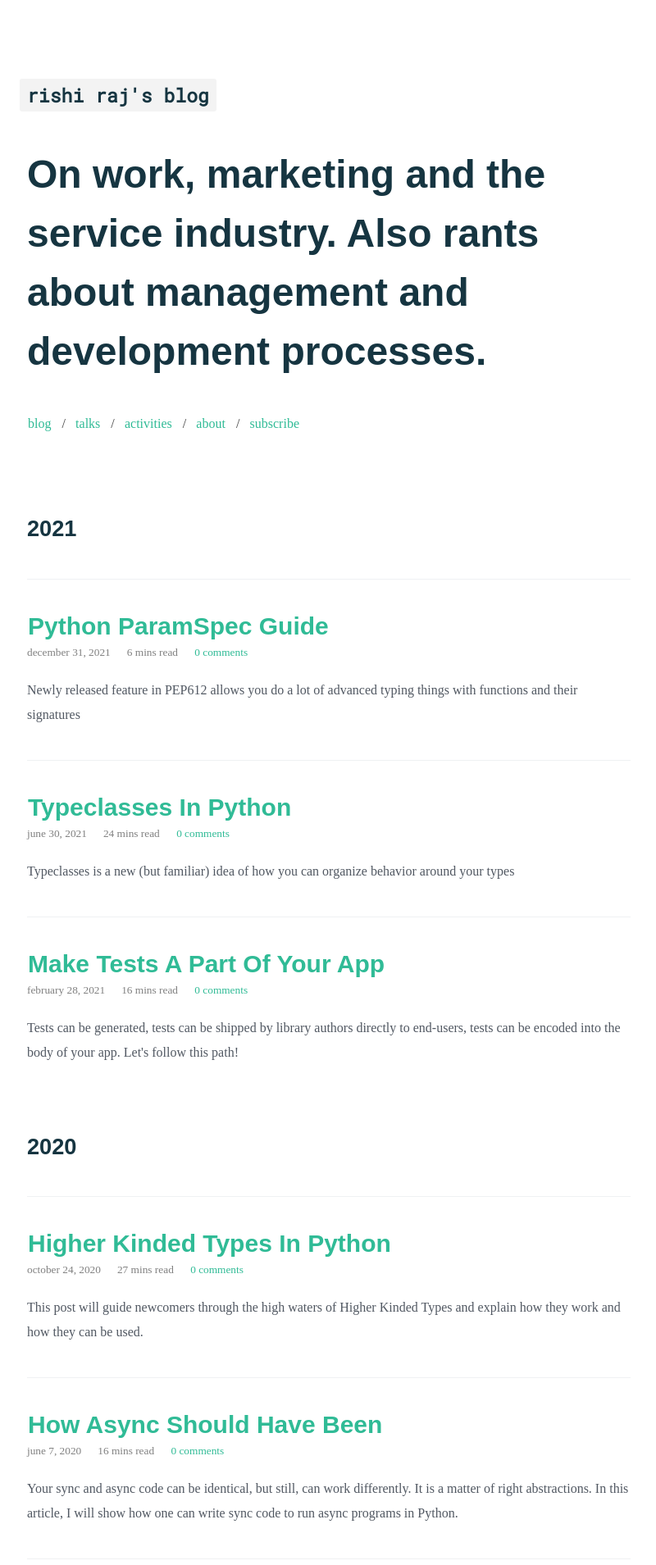
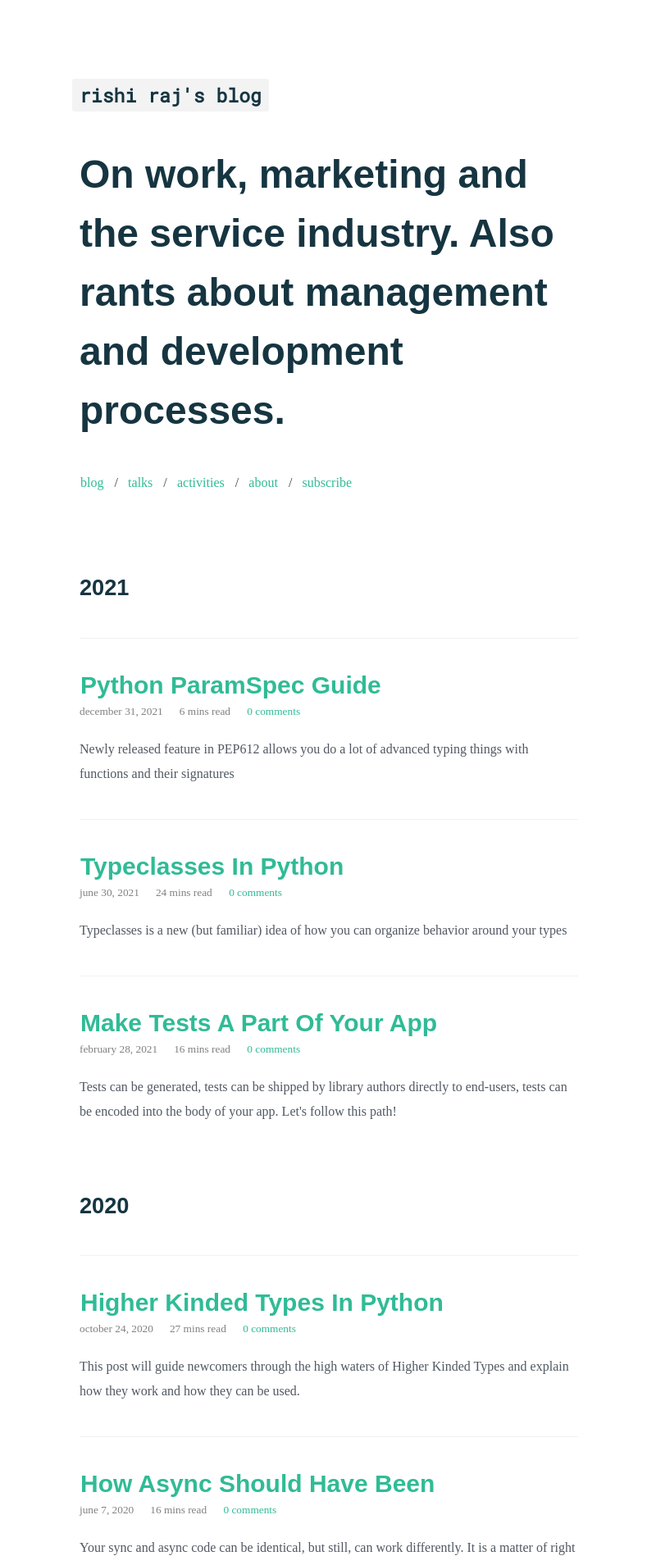
Before and after one commit to talkxo/rishiraj-blog-machine, a Jekyll site: the page built from index.html, in a window 1280 px wide. Shown: the top 1909 px of the page at 82% size, without its empty margins (239-1039 px from the left). Built offline with Jekyll 4.4.1, drawn with Linux system fonts in a browser that asks for light colours; nearby versions of some CDN libraries; comment, search, counter and statistics services are not loaded.

Commit message:
Update _layout.scss

```diff
--- a/_sass/utilities/_layout.scss
+++ b/_sass/utilities/_layout.scss
@@ -3,7 +3,7 @@
    ========================================================================== */
 
 .u-container {
-    max-width: 48rem;
+    max-width: 40rem;
     margin-right: auto;
     margin-left: auto;
     padding-top: 6rem;
```
